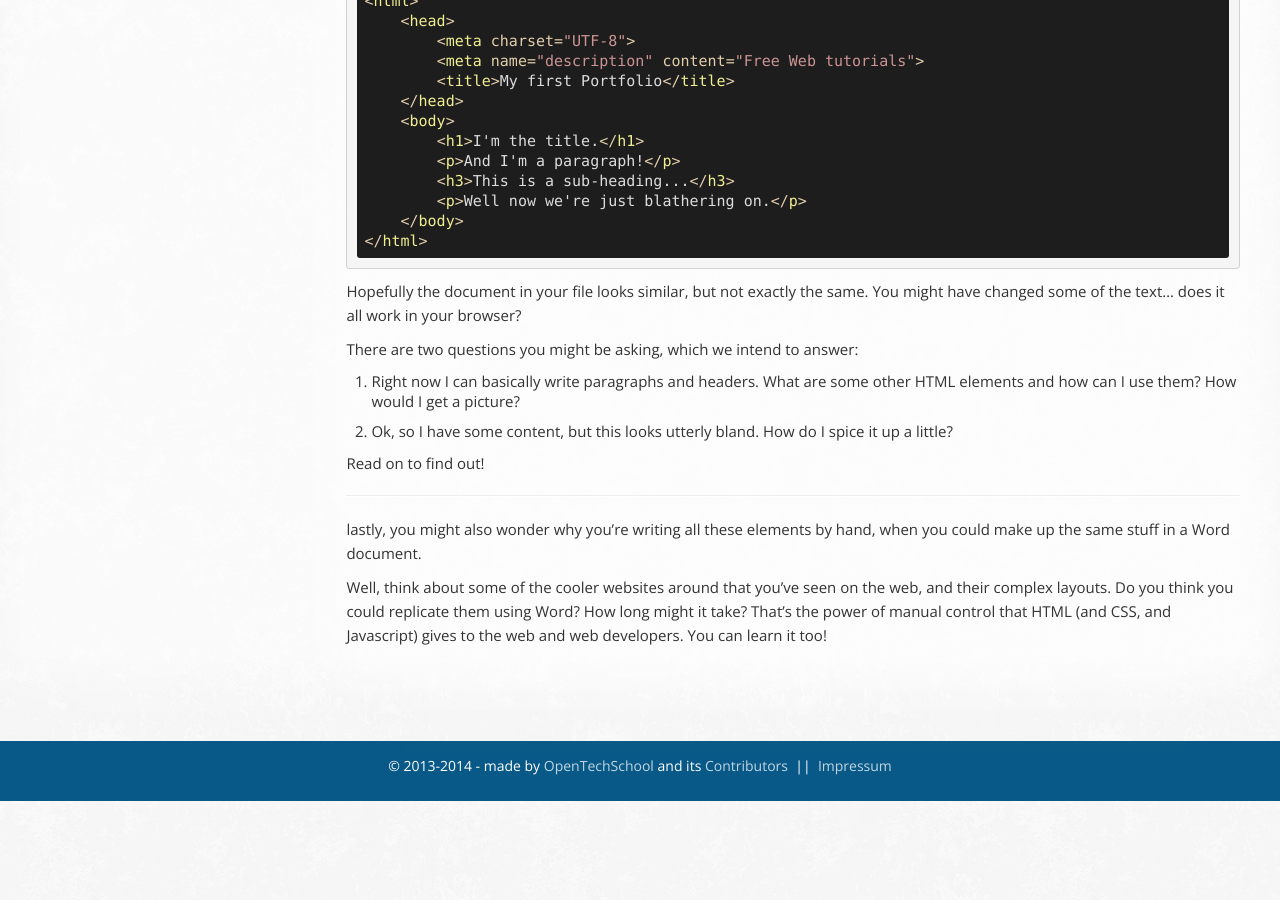
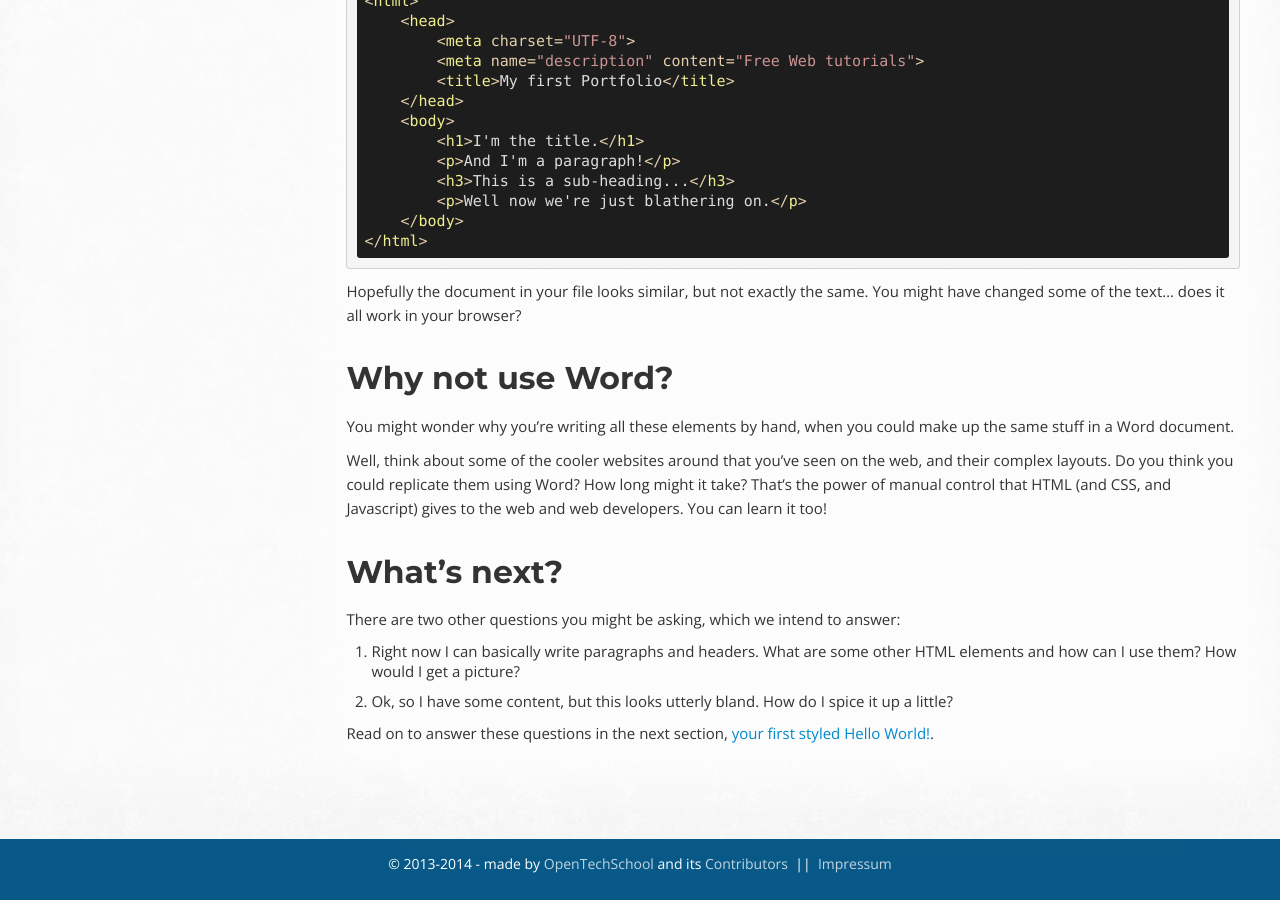
Before and after one commit to OpenTechSchool/html-css-beginners, a Jekyll site: the page built from core/structure.md, in a window 1280 px wide and 900 px high, scrolled down 3351 px. Built offline with Jekyll 4.4.1, drawn with Linux system fonts in a browser that asks for light colours; Markdown is read by kramdown in place of the engine named in the settings; before the commit the page ends 4152 px from its top, so only the background shows below that; part of the change alters nothing that is shown.

Commit message:
Structure chapter: Move the "read on" motivation to the very end

```diff
--- a/core/structure.md
+++ b/core/structure.md
@@ -193,7 +193,20 @@ So far, our entire document might look like this:
 Hopefully the document in your file looks similar, but not exactly the same.
 You might have changed some of the text... does it all work in your browser?
 
-There are two questions you might be asking, which we intend to answer:
+## Why not use Word?
+
+You might wonder why you're writing all these elements by hand,
+when you could make up the same stuff in a Word document.
+
+Well, think about some of the cooler websites around that you've seen on the
+web, and their complex layouts. Do you think you could replicate them
+using Word? How long might it take? That's the power of manual control that
+HTML (and CSS, and Javascript) gives to the web and web developers. You can
+learn it too!
+
+## What's next?
+
+There are two other questions you might be asking, which we intend to answer:
 
 1. Right now I can basically write paragraphs and headers. What are some other
    HTML elements and how can I use them? How would I get a picture?
@@ -201,15 +214,5 @@ There are two questions you might be asking, which we intend to answer:
 2. Ok, so I have some content, but this looks utterly bland. How do I spice it
    up a little?
 
-Read on to find out!
-
-******
-
-lastly, you might also wonder why you're writing all these elements by hand,
-when you could make up the same stuff in a Word document.
-
-Well, think about some of the cooler websites around that you've seen on the
-web, and their complex layouts. Do you think you could replicate them
-using Word? How long might it take? That's the power of manual control that
-HTML (and CSS, and Javascript) gives to the web and web developers. You can
-learn it too!
+Read on to answer these questions in the next section,
+[your first styled Hello World!](style.html).
```
